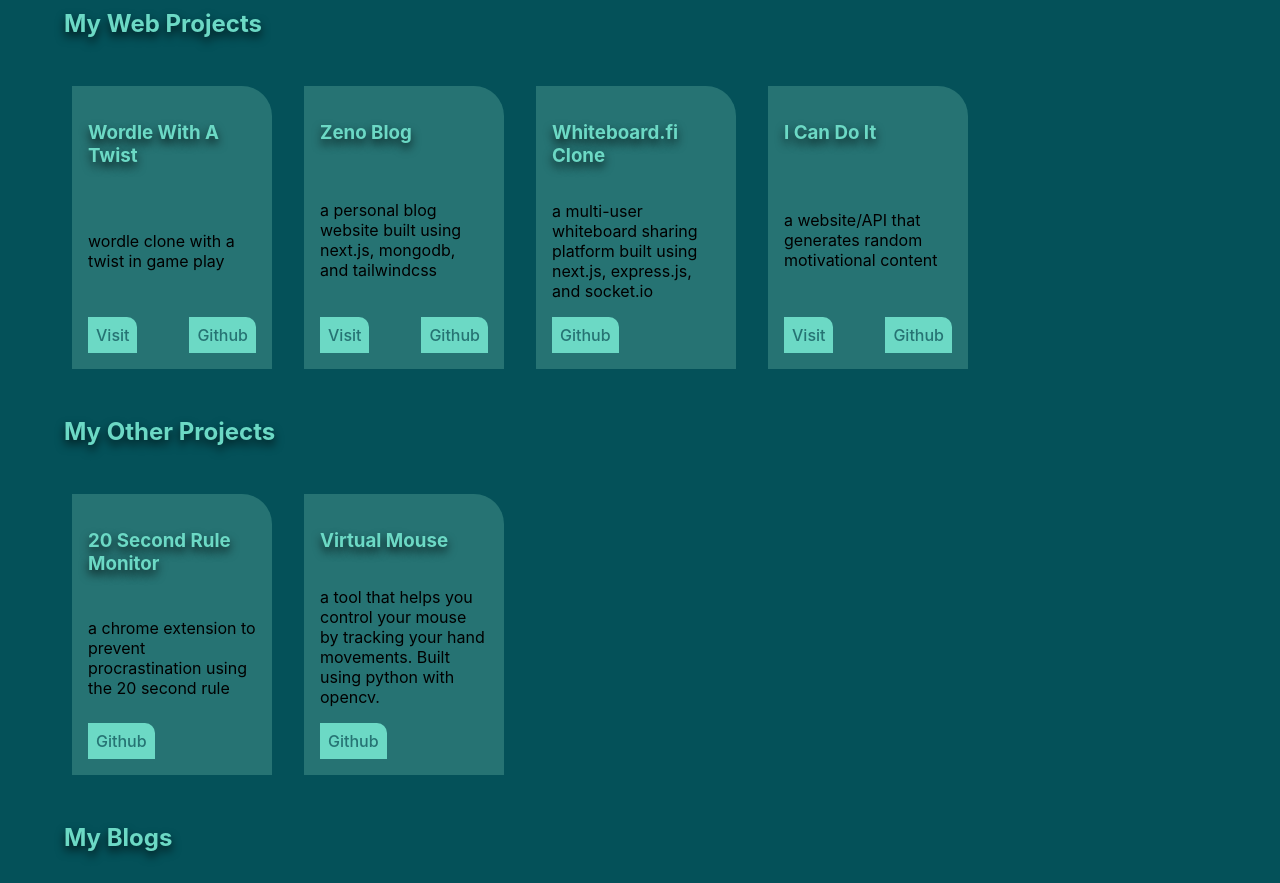
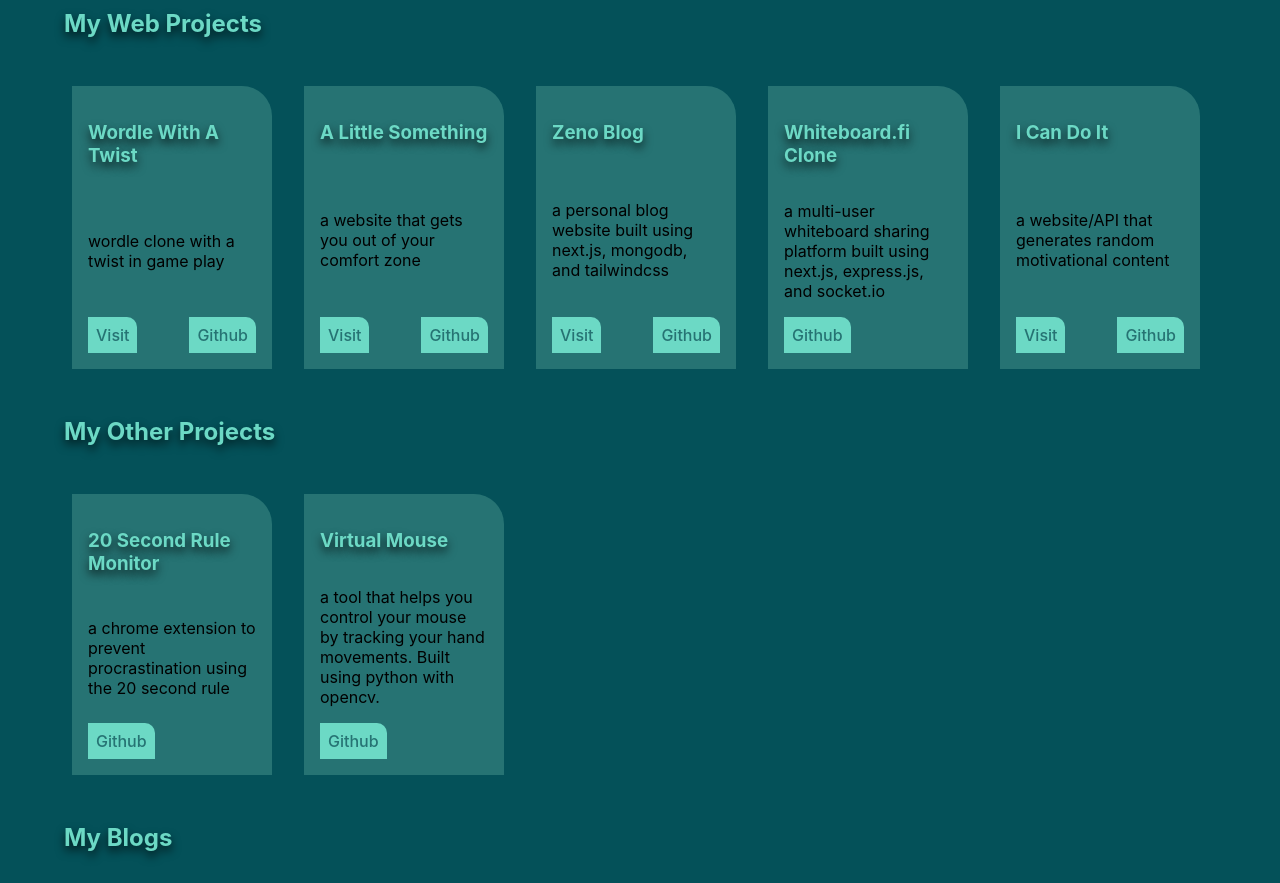
Before and after one commit to Zeno3463/zeno-game-dev-portfolio, a Next.js app: page /portfolio in a window 1280 px wide. Shown: the part 860-1743 px from the top of the page. Built offline with nearby package versions, Linux system fonts and the light colour scheme.

Commit message:
feat: Added a little something

```diff
--- a/pages/portfolio.tsx
+++ b/pages/portfolio.tsx
@@ -100,6 +100,7 @@
 			<h2>My Web Projects</h2>
 			<div className={style.portfolioContainer}>
 				<PortfolioProjectTemplate title="Wordle With A Twist" description="wordle clone with a twist in game play" githubRepo="https://github.com/Zeno3463/wordle-with-a-twist" url="https://wordle-with-a-twist.netlify.app/" />
+				<PortfolioProjectTemplate title="A Little Something" description="a website that gets you out of your comfort zone" githubRepo="https://github.com/Zeno3463/a-little-something" url="https://a-little-something.vercel.app/" />
 				<PortfolioProjectTemplate title="Zeno Blog" description="a personal blog website built using next.js, mongodb, and tailwindcss" githubRepo="https://github.com/Zeno3463/zeno-blog" url="https://zeno-blog.vercel.app/" />
 				<PortfolioProjectTemplate title="Whiteboard.fi Clone" description="a multi-user whiteboard sharing platform built using next.js, express.js, and socket.io" githubRepo="https://github.com/Zeno3463/whiteboard.fi-clone" />
 				<PortfolioProjectTemplate title="I Can Do It" description="a website/API that generates random motivational content" githubRepo="https://github.com/Zeno3463/i-can-do-it" url="https://i-can-do-it.vercel.app/" />
```
